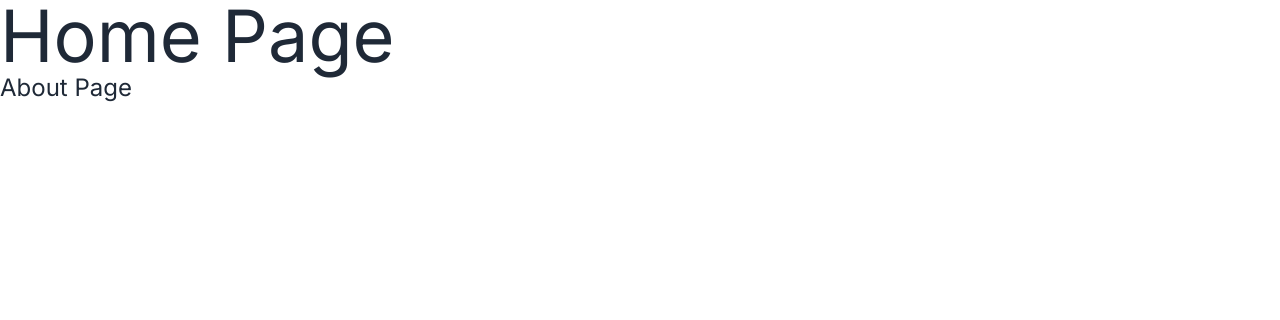
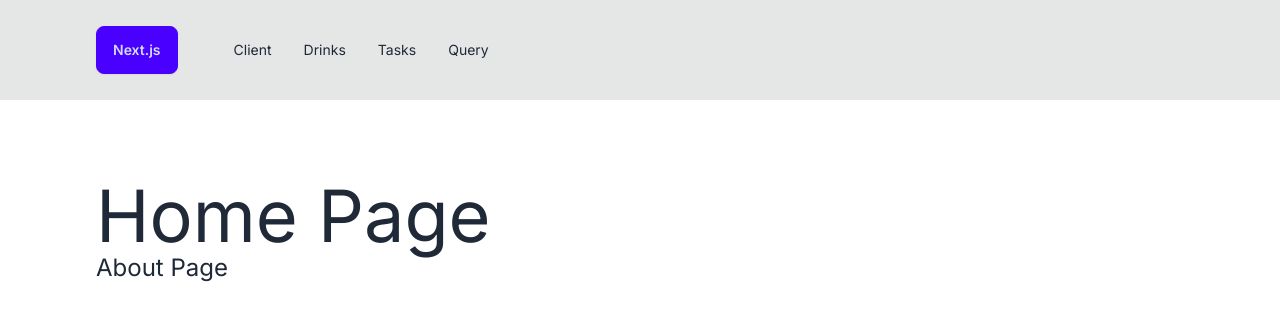
Before and after one commit to AymenXS/Next.js_Tool-TODOList, a Next.js app: page / in a window 1280 px wide. Shown: the top 320 px of the page. Built offline with nearby package versions, Linux system fonts and the light colour scheme.

Commit message:
Adding Navbar Layout.

```diff
--- a/app/layout.js
+++ b/app/layout.js
@@ -1,17 +1,21 @@
-import { Inter } from "next/font/google";
-import "./globals.css";
+import { Inter } from 'next/font/google';
+import './globals.css';
+import Navbar from '@/components/Navbar';
 
-const inter = Inter({ subsets: ["latin"] });
+const inter = Inter({ subsets: ['latin'] });
 
 export const metadata = {
-  title: "Create Next App",
-  description: "Generated by create next app",
+  title: 'Next.js TODO List',
+  description: 'Build a TODO List with Next.js',
 };
 
 export default function RootLayout({ children }) {
   return (
     <html lang="en">
-      <body className={inter.className}>{children}</body>
+      <body className={inter.className}>
+        <Navbar />
+        <main className="px-8 py-20 max-w-6xl mx-auto">{children}</main>
+      </body>
     </html>
   );
 }
--- /dev/null
+++ b/components/Navbar.jsx
@@ -0,0 +1,32 @@
+import Link from 'next/link';
+
+const links = [
+  { href: '/client', label: 'client' },
+  { href: '/drinks', label: 'drinks' },
+  { href: '/tasks', label: 'tasks' },
+  { href: '/query', label: 'query' },
+];
+
+const Navbar = () => {
+  return (
+    <nav className="bg-base-300 py-4">
+      <div className="navbar px-8 max-w-6xl mx-auto flex-col sm:flex-row">
+        <Link href="/" className="btn btn-primary">
+          Next.js
+        </Link>
+        <ul className="menu menu-horizontal md:ml-8">
+          {links.map((link) => {
+            return (
+              <li key={link.href}>
+                <Link href={link.href} className="capitalize">
+                  {link.label}
+                </Link>
+              </li>
+            );
+          })}
+        </ul>
+      </div>
+    </nav>
+  );
+};
+export default Navbar;
```
